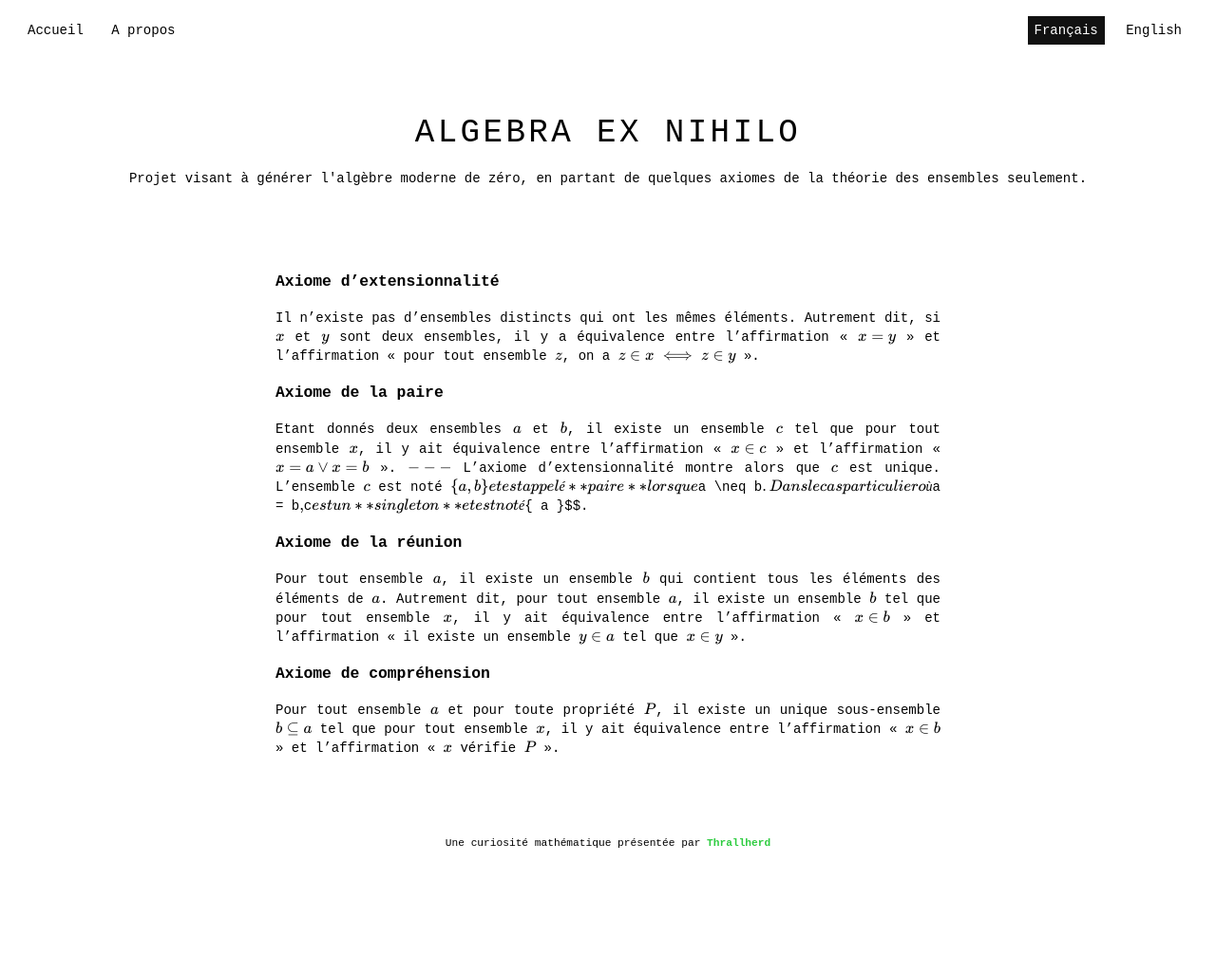
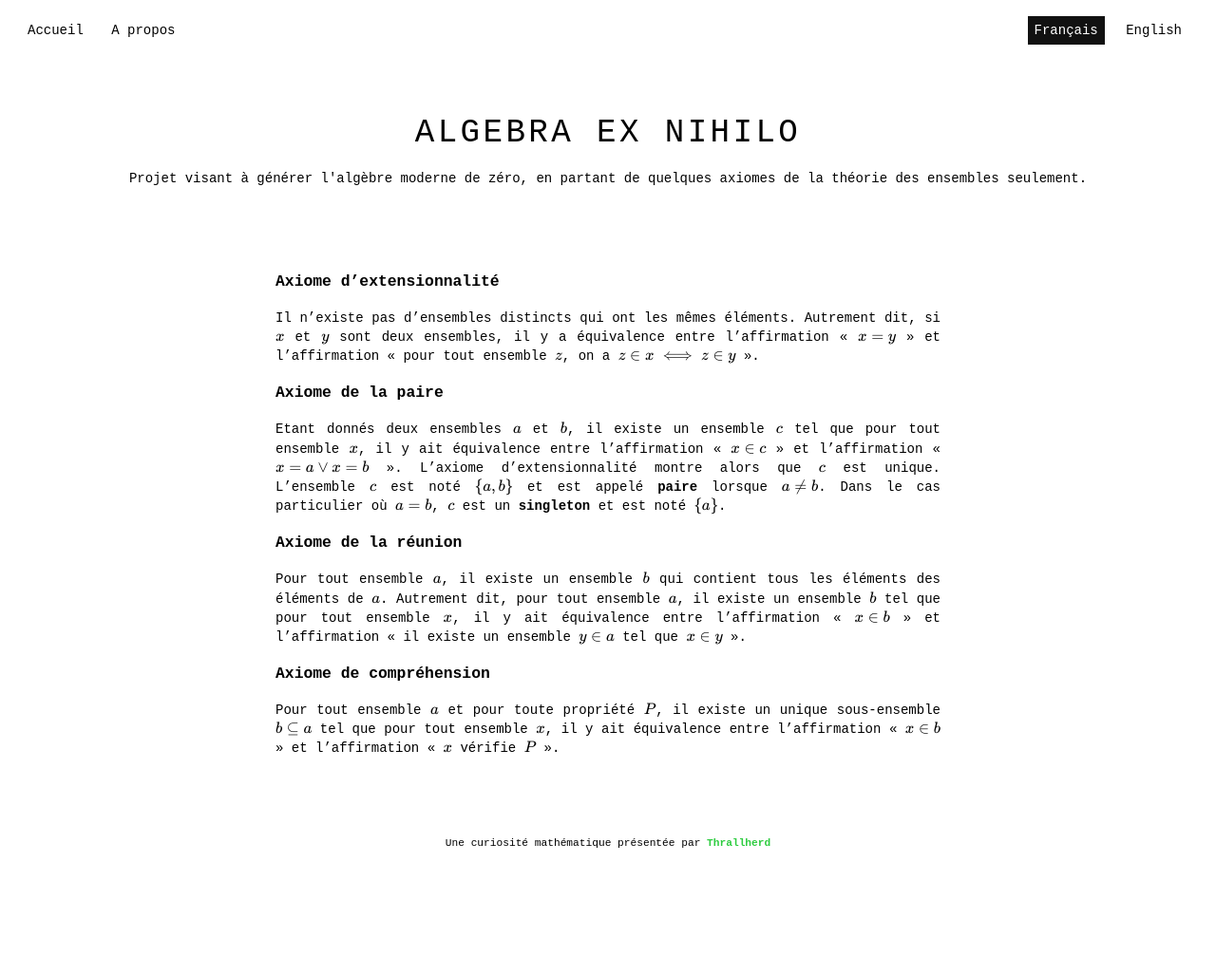
Before and after one commit to Thrallherd/AlgebraExNihilo, a Jekyll site: the page built from set_axm.md, in a window 1280 px wide. Shown: the whole page at 95% size. Built offline with Jekyll 4.4.1, drawn with Linux system fonts in a browser that asks for light colours; formulas are drawn with MathJax 3.

Commit message:
Update set_axm.md

```diff
--- a/set_axm.md
+++ b/set_axm.md
@@ -11,7 +11,7 @@
 Il n'existe pas d'ensembles distincts qui ont les mêmes éléments. Autrement dit, si $$x$$ et $$y$$ sont deux ensembles, il y a équivalence entre l'affirmation « $$x = y$$ » et l'affirmation « pour tout ensemble $$z$$, on a $$z \in x \iff z \in y$$ ».
 
 ### Axiome de la paire
-Etant donnés deux ensembles $$a$$ et $$b$$, il existe un ensemble $$c$$ tel que pour tout ensemble $$x$$, il y ait équivalence entre l'affirmation « $$x \in c$$ » et l'affirmation « $$x = a \lor x = b$$ ». $$---$$ L'axiome d'extensionnalité montre alors que $$c$$ est unique. L'ensemble $$c$$ est noté $$\{ a, b \} et est appelé **paire** lorsque $$a \neq b$$. Dans le cas particulier où $$a = b$$, $$c$$ est un **singleton** et est noté $$\{ a \}$$.
+Etant donnés deux ensembles $$a$$ et $$b$$, il existe un ensemble $$c$$ tel que pour tout ensemble $$x$$, il y ait équivalence entre l'affirmation « $$x \in c$$ » et l'affirmation « $$x = a \lor x = b$$ ». L'axiome d'extensionnalité montre alors que $$c$$ est unique. L'ensemble $$c$$ est noté $$\{ a, b \}$$ et est appelé **paire** lorsque $$a \neq b$$. Dans le cas particulier où $$a = b$$, $$c$$ est un **singleton** et est noté $$\{ a \}$$.
 
 ### Axiome de la réunion
 Pour tout ensemble $$a$$, il existe un ensemble $$b$$ qui contient tous les éléments des éléments de $$a$$. Autrement dit, pour tout ensemble $$a$$, il existe un ensemble $$b$$ tel que pour tout ensemble $$x$$, il y ait équivalence entre l'affirmation « $$x \in b$$ » et l'affirmation « il existe un ensemble $$y \in a$$ tel que $$x \in y$$ ».
```
